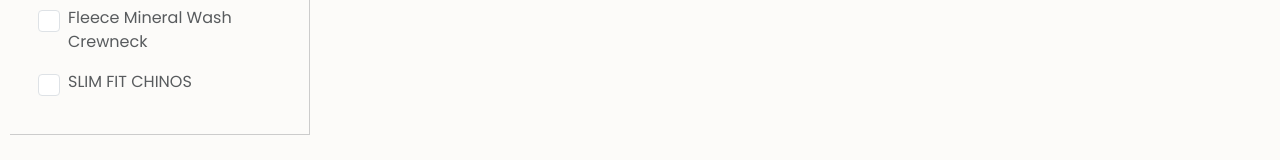
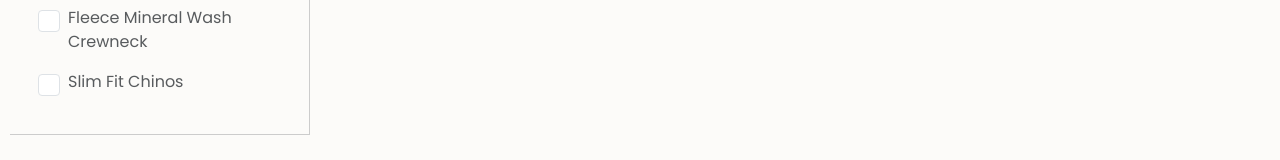
Before and after one commit to Zeeshanprojects/PTX-2, a React (Create React App) app in the folder PTX-2/ptx-2/: page /Hoodies in a window 1280 px wide. Shown: the part 486-646 px from the top of the page. Built offline with nearby package versions, Linux system fonts and the light colour scheme; no server answers.

Commit message:
Updated Code

```diff
--- a/PTX-2/ptx-2/src/App.js
+++ b/PTX-2/ptx-2/src/App.js
@@ -13,7 +13,7 @@ import LookBook2 from './Pages/LookBook2';
 import Tshirts from './Pages/Tshirts';
 import Hoodies from './Pages/Hoodies';
 import Login from './Pages/Login';
-import Preloader from './Components/Preloader'; // Import Preloader
+import Preloader from './Components/Preloader';
 import Cart from './Pages/Cart';
 import Search from './Pages/Search';
 import ProductDetails from './Pages/ProductDetails';
@@ -22,12 +22,12 @@ import ProductDetails from './Pages/ProductDetails';
 
 function AppContent() {
   const [loading, setLoading] = useState(true);
-  const location = useLocation(); // Detects route changes
+  const location = useLocation();
 
   useEffect(() => {
-    setLoading(true); // Show preloader when route changes
+    setLoading(true);
     setTimeout(() => {
-      setLoading(false); // Hide preloader after 2 seconds
+      setLoading(false);
     }, 2000);
   }, [location.pathname]);
 
--- a/PTX-2/ptx-2/src/Pages/Hoodies.jsx
+++ b/PTX-2/ptx-2/src/Pages/Hoodies.jsx
@@ -37,7 +37,7 @@ export default function Hoodies() {
     "Men's Mineral Wash",
     "Junior's Mineral Wash Baby Crop Tee",
     "Fleece Mineral Wash Crewneck",
-    "SLIM FIT CHINOS",
+    "Slim Fit Chinos",
   ];
 
   const handleFilterChange = (option) => {
@@ -155,6 +155,7 @@ export default function Hoodies() {
           </div>
         </div>
       </div>
+      <div className="space"></div>
       <Footer />
     </>
   );
--- a/PTX-2/ptx-2/src/Pages/Product.jsx
+++ b/PTX-2/ptx-2/src/Pages/Product.jsx
@@ -37,7 +37,7 @@ export default function Product() {
     "Men's Mineral Wash",
     "Junior's Mineral Wash Baby Crop Tee",
     "Fleece Mineral Wash Crewneck",
-    "SLIM FIT CHINOS",
+    "Slim Fit Chinos",
   ];
 
   const handleFilterChange = (option) => {
@@ -155,6 +155,7 @@ export default function Product() {
           </div>
         </div>
       </div>
+<div className="space"></div>
 
       <Footer />
     </>
--- a/PTX-2/ptx-2/src/Pages/Signup.jsx
+++ b/PTX-2/ptx-2/src/Pages/Signup.jsx
@@ -19,9 +19,7 @@ useEffect(()=>{
         <p>Already have an account? <Link to="/login">Sign in here</Link></p>
       </div>
       <div className="page-container ">
-        {/* Centered Heading */}
 
-        {/* Signup Container */}
         <div className="signup-container">
           <form className="signup-form">
             <p className="text-muted">Step 1 of 2</p>
--- a/PTX-2/ptx-2/src/Pages/Tshirts.jsx
+++ b/PTX-2/ptx-2/src/Pages/Tshirts.jsx
@@ -37,7 +37,7 @@ export default function Tshirts() {
     "Men's Mineral Wash",
     "Junior's Mineral Wash Baby Crop Tee",
     "Fleece Mineral Wash Crewneck",
-    "SLIM FIT CHINOS",
+    "Slim Fit Chions",
   ];
 
   const handleFilterChange = (option) => {
@@ -156,7 +156,7 @@ export default function Tshirts() {
           </div>
         </div>
       </div>
-
+      <div className="space"></div>
       <Footer />
     </>
   );
```
